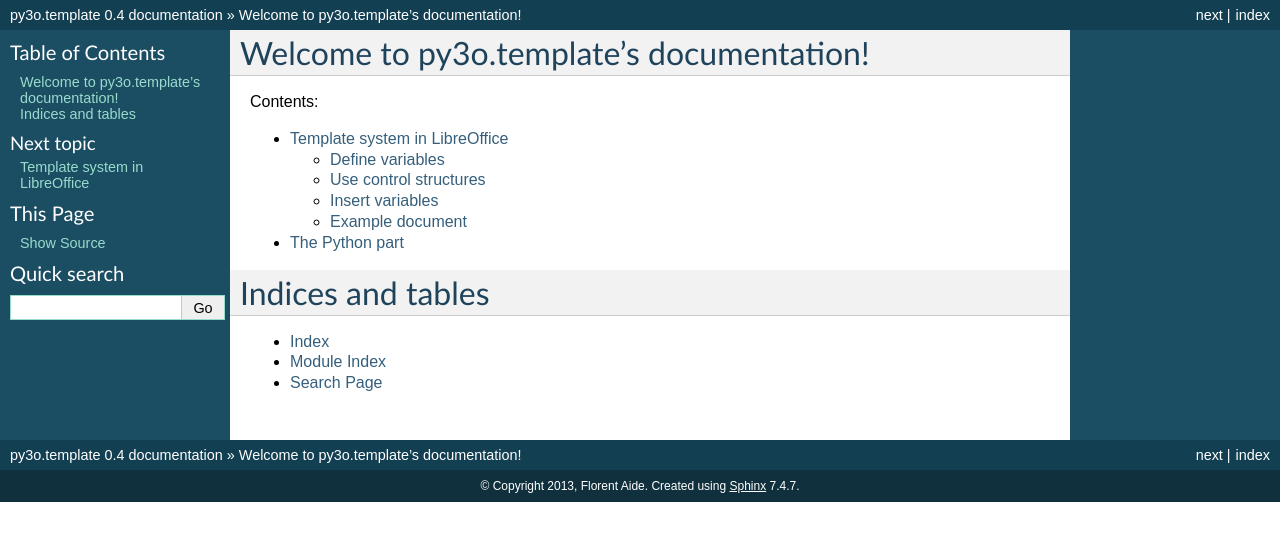
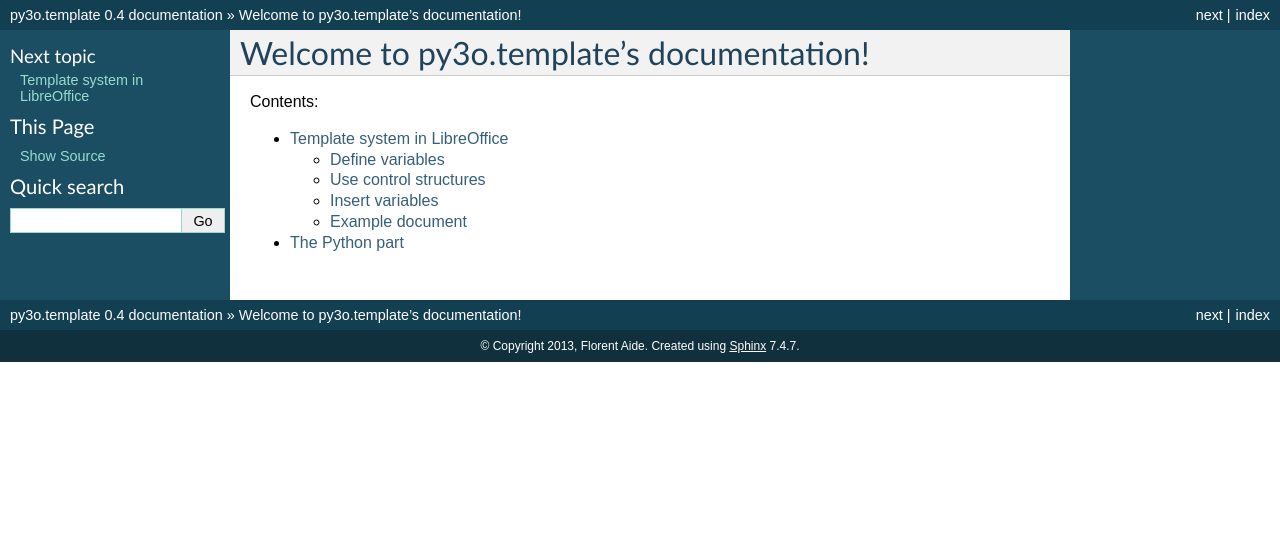
Before and after one commit to faide/py3o.template, a Sphinx documentation site: the page built from docs/source/index.rst, in a window 1280 px wide. Shown: the top 541 px of the page. Built offline with Sphinx 7.4.7, drawn with Linux system fonts in a browser that asks for light colours.

Commit message:
Leave out the auto docs for now

```diff
--- a/docs/source/conf.py
+++ b/docs/source/conf.py
@@ -25,7 +25,8 @@ import sys, os
 
 # Add any Sphinx extension module names here, as strings. They can be extensions
 # coming with Sphinx (named 'sphinx.ext.*') or your custom ones.
-extensions = ['sphinx.ext.autodoc', 'sphinx.ext.doctest', 'sphinx.ext.intersphinx', 'sphinx.ext.coverage']
+#extensions = ['sphinx.ext.autodoc', 'sphinx.ext.doctest', 'sphinx.ext.intersphinx', 'sphinx.ext.coverage']
+extensions = []
 
 # Add any paths that contain templates here, relative to this directory.
 templates_path = ['_templates']
```
Also changed, not shown: docs/source/index.rst (+6 -5 lines).
